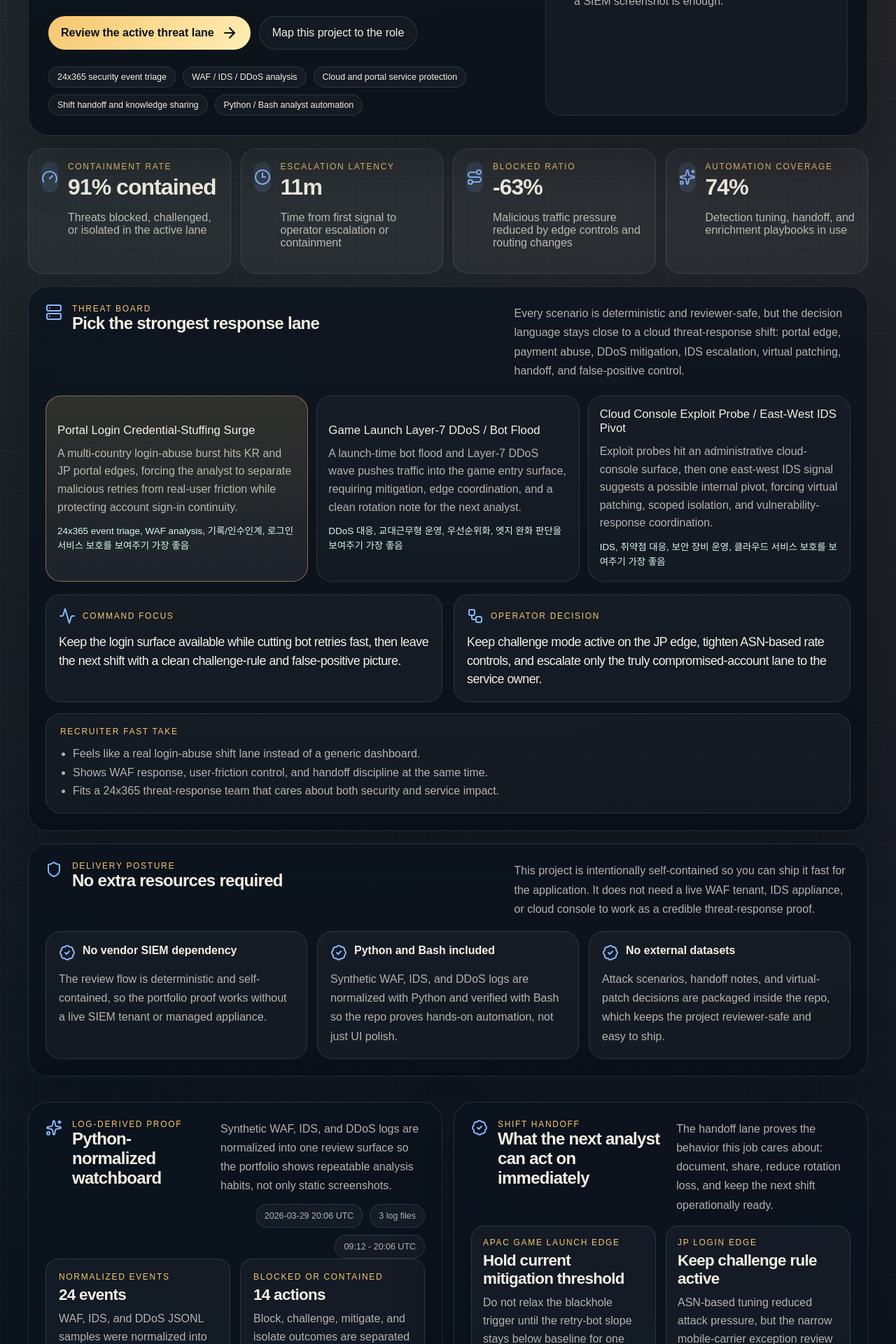
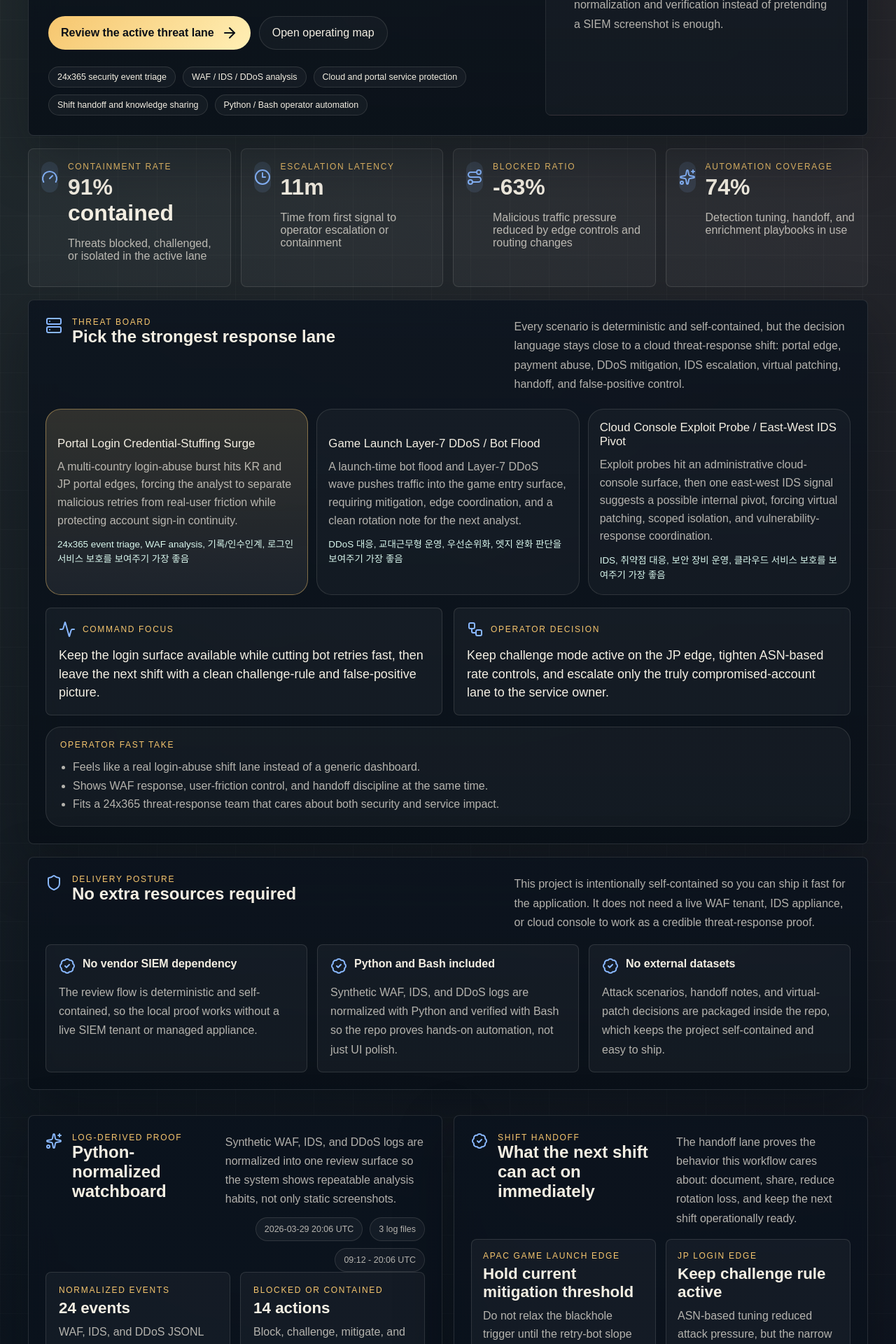
Before and after one commit to KIM3310/security-threat-response-workbench, a React (Vite) app: page / in a window 1280 px wide. Shown: the part 420-2340 px from the top of the page at 70% size. Built offline with nearby package versions, Linux system fonts and the light colour scheme.

Commit message:
design: polish threat response workbench

```diff
--- a/src/components/AlarmSection.tsx
+++ b/src/components/AlarmSection.tsx
@@ -31,7 +31,7 @@ export function AlarmSection({
       icon={<Activity className="section-icon" aria-hidden="true" />}
       kicker="Security queue"
       title="Prioritized event triage"
-      copy="The table is intentionally action-first: severity, signal, impact, and owner decision. That makes it easier to discuss 24x365 operational judgment in interviews."
+      copy="The table is intentionally action-first: severity, signal, impact, and owner decision. That makes it easier to discuss 24x365 operational judgment in system walkthroughs."
     >
       <div className="filter-toolbar">
         <label className="search-field">
--- a/src/components/HeroSection.tsx
+++ b/src/components/HeroSection.tsx
@@ -4,11 +4,11 @@ export function HeroSection() {
   return (
     <section className="hero card-panel">
       <div className="hero-copy">
-        <p className="eyebrow">Cloud Security Threat Response Portfolio Project</p>
+        <p className="eyebrow">Cloud Security Response Workbench</p>
         <h1>Security Threat Response Workbench</h1>
         <p className="hero-summary">
           Scenario-driven SOC surface for 24x365 event analysis, WAF and IDS triage, DDoS
-          containment, vulnerability response, shift handoff, and analyst-first automation.
+          containment, vulnerability response, shift handoff, and operator-first automation.
         </p>
         <div className="hero-actions">
           <a className="primary-action" href="#scenario-board">
@@ -16,15 +16,15 @@ export function HeroSection() {
             <ArrowRight aria-hidden="true" />
           </a>
           <a className="secondary-action" href="#role-fit">
-            Map this project to the role
+            Open operating map
           </a>
         </div>
-        <div className="hero-chips" aria-label="Role alignment keywords">
+        <div className="hero-chips" aria-label="Surface keywords">
           <span>24x365 security event triage</span>
           <span>WAF / IDS / DDoS analysis</span>
           <span>Cloud and portal service protection</span>
           <span>Shift handoff and knowledge sharing</span>
-          <span>Python / Bash analyst automation</span>
+          <span>Python / Bash operator automation</span>
         </div>
       </div>
 
--- a/src/components/ScenarioBoard.tsx
+++ b/src/components/ScenarioBoard.tsx
@@ -7,7 +7,7 @@ const deliveryPosture = [
   {
     title: 'No vendor SIEM dependency',
     detail:
-      'The review flow is deterministic and self-contained, so the portfolio proof works without a live SIEM tenant or managed appliance.',
+      'The review flow is deterministic and self-contained, so the local proof works without a live SIEM tenant or managed appliance.',
   },
   {
     title: 'Python and Bash included',
@@ -17,7 +17,7 @@ const deliveryPosture = [
   {
     title: 'No external datasets',
     detail:
-      'Attack scenarios, handoff notes, and virtual-patch decisions are packaged inside the repo, which keeps the project reviewer-safe and easy to ship.',
+      'Attack scenarios, handoff notes, and virtual-patch decisions are packaged inside the repo, which keeps the project self-contained and easy to ship.',
   },
 ] as const;
 
@@ -76,7 +76,7 @@ export function ScenarioBoard({
             </div>
           </div>
           <p className="section-copy">
-            Every scenario is deterministic and reviewer-safe, but the decision language stays
+            Every scenario is deterministic and self-contained, but the decision language stays
             close to a cloud threat-response shift: portal edge, payment abuse, DDoS
             mitigation, IDS escalation, virtual patching, handoff, and false-positive control.
           </p>
@@ -118,10 +118,10 @@ export function ScenarioBoard({
           />
         </div>
 
-        <div className="reviewer-note-box">
-          <p className="section-kicker">Recruiter fast take</p>
+        <div className="operator-note-box">
+          <p className="section-kicker">Operator fast take</p>
           <ul>
-            {activeScenario.recruiterNotes.map((note) => (
+            {activeScenario.operatorNotes.map((note) => (
               <li key={note}>{note}</li>
             ))}
           </ul>
--- a/src/components/SnapshotSection.tsx
+++ b/src/components/SnapshotSection.tsx
@@ -52,7 +52,7 @@ export function WatchboardSection() {
       icon={sectionIcon.automation}
       kicker="Log-derived proof"
       title="Python-normalized watchboard"
-      copy="Synthetic WAF, IDS, and DDoS logs are normalized into one review surface so the portfolio shows repeatable analysis habits, not only static screenshots."
+      copy="Synthetic WAF, IDS, and DDoS logs are normalized into one review surface so the system shows repeatable analysis habits, not only static screenshots."
       action={
         <div className="section-meta">
           <span className="meta-chip">{snapshot.meta.generatedAt}</span>
@@ -79,8 +79,8 @@ export function HandoffSection() {
     <CardSection
       icon={sectionIcon.runbook}
       kicker="Shift handoff"
-      title="What the next analyst can act on immediately"
-      copy="The handoff lane proves the behavior this job cares about: document, share, reduce rotation loss, and keep the next shift operationally ready."
+      title="What the next shift can act on immediately"
+      copy="The handoff lane proves the behavior this workflow cares about: document, share, reduce rotation loss, and keep the next shift operationally ready."
     >
       <div className="snapshot-handoff-grid">
         {snapshot.handoff.map((item) => (
--- a/src/data/evidence.ts
+++ b/src/data/evidence.ts
@@ -62,7 +62,7 @@ export const scenarioEvidence: Record<string, ScenarioEvidence> = {
       },
     ],
     analystBriefLead:
-      'Portal login abuse is active but controlled. The main job is to preserve sign-in continuity while keeping challenge posture strong enough to prevent takeover spread.',
+      'Portal login abuse is active but controlled. The main task is to preserve sign-in continuity while keeping challenge posture strong enough to prevent takeover spread.',
     analystBriefClose:
       'Do not relax the rule set broadly. The next shift should continue with the current ASN tuning and review only the narrow carrier exception lane.',
   },
@@ -148,7 +148,7 @@ export const scenarioEvidence: Record<string, ScenarioEvidence> = {
         label: 'What the next shift needs',
         value: 'Patch owner + unfreeze criteria',
         detail:
-          'The next analyst must know who owns the permanent fix, what rollback exists, and which exact condition allows change work to resume.',
+          'The next analyst must know who owns the permanent fix, what rollback exists, and which exact condition allows change work to system note.',
       },
     ],
     indicators: [
@@ -180,6 +180,6 @@ export const scenarioEvidence: Record<string, ScenarioEvidence> = {
     analystBriefLead:
       'The console exploit wave is mostly noisy probing, but one validated east-west chain keeps this from being a perimeter-only event. Response should stay scoped and evidence-driven.',
     analystBriefClose:
-      'Leave the virtual patch online, keep the isolated workload frozen, and do not resume risky changes until patch ownership and unfreeze criteria are explicitly documented.',
+      'Leave the virtual patch online, keep the isolated workload frozen, and do not system note risky changes until patch ownership and unfreeze criteria are explicitly documented.',
   },
 };
--- a/src/data/scenarios.ts
+++ b/src/data/scenarios.ts
@@ -80,7 +80,7 @@ export const scenarios: Scenario[] = [
         layer: 'Internal',
         status: 'healthy',
         availability: '99.2%',
-        detail: 'Takeover candidates are isolated to a small list rather than flooding the whole risk queue.',
+        detail: 'Takeover cases are isolated to a small list rather than flooding the whole risk queue.',
       },
     ],
     servicePath: [
@@ -106,7 +106,7 @@ export const scenarios: Scenario[] = [
         name: 'Account and risk services',
         segment: 'Internal decision point',
         status: 'healthy',
-        detail: 'High-confidence takeover candidates are narrowed to a small review set.',
+        detail: 'High-confidence takeover cases are narrowed to a small review set.',
       },
       {
         name: 'Real-user sign-in experience',
@@ -124,7 +124,7 @@ export const scenarios: Scenario[] = [
         impact: 'Attack traffic is large enough to raise user friction and create takeover risk if challenge posture weakens.',
         signal: 'Failed logins spiked 11x baseline with rotating ASN and user-agent patterns.',
         owner: 'Threat Response Analyst',
-        nextAction: 'Keep challenge mode active, tighten ASN rule, and review exception candidates with service owner.',
+        nextAction: 'Keep challenge mode active, tighten ASN rule, and review exception cases with service owner.',
         eta: 'next 10m',
       },
       {
@@ -225,11 +225,11 @@ export const scenarios: Scenario[] = [
         text: '이 시나리오는 포털 로그인 공격 상황에서 WAF, 사용자 영향, 서비스 운영팀 협업, 교대 인수인계를 한 화면에서 보여줍니다. 단순 차단이 아니라 실제 사용자 경험과 공격 억제를 함께 판단하는 흐름이 핵심입니다.',
       },
       {
-        label: 'Resume bullet',
+        label: 'System note bullet',
         text: 'Built a portal-login abuse lane that combines WAF challenge tuning, account-risk escalation, false-positive control, and shift handoff in one threat-response surface.',
       },
       {
-        label: 'Interview angle',
+        label: 'Technical review angle',
         text: 'I wanted to show that strong security response is not only “block more.” It is about separating attackers from real users fast enough to protect both risk posture and service continuity.',
       },
     ],
@@ -247,7 +247,7 @@ export const scenarios: Scenario[] = [
         proof: 'The handoff builder and analyst notes make rotation loss a first-class problem to solve.',
       },
     ],
-    recruiterNotes: [
+    operatorNotes: [
       'Feels like a real login-abuse shift lane instead of a generic dashboard.',
       'Shows WAF response, user-friction control, and handoff discipline at the same time.',
       'Fits a 24x365 threat-response team that cares about both security and service impact.',
@@ -477,11 +477,11 @@ export const scenarios: Scenario[] = [
         text: '이 시나리오는 게임 런칭 시점의 DDoS와 봇 재시도 흐름을 다루며, 단순 트래픽 차단이 아니라 실제 사용자 성공률을 기준으로 완화 강도를 조절하는 보안관제 판단을 보여줍니다.',
       },
       {
-        label: 'Resume bullet',
+        label: 'System note bullet',
         text: 'Built a game-launch threat lane that ties DDoS mitigation, WAF challenge posture, real-user success rate, and multi-shift handoff into one response surface.',
       },
       {
-        label: 'Interview angle',
+        label: 'Technical review angle',
         text: 'I included this to show I understand 24x365 work under pressure: the best response is fast, but it also has to be explainable and safe for the next shift to continue.',
       },
     ],
@@ -499,7 +499,7 @@ export const scenarios: Scenario[] = [
         proof: 'Automation helps decide what to tune, what to escalate, and what the next shift must inherit clearly.',
       },
     ],
-    recruiterNotes: [
+    operatorNotes: [
       'This scenario reads like an on-shift DDoS lane, not a generic traffic chart.',
       'It shows clear prioritization between attack pressure and real-user success.',
       'The handoff story maps well to a 24x365 team with rotation-based operations.',
@@ -577,7 +577,7 @@ export const scenarios: Scenario[] = [
         layer: 'Internal detection',
         status: 'degraded',
         availability: '1 high-confidence alert',
-        detail: 'Most noise is suppressed, leaving one lateral-movement candidate that requires isolation.',
+        detail: 'Most noise is suppressed, leaving one lateral-movement signal that requires isolation.',
       },
       {
         name: 'Vulnerability response',
@@ -648,7 +648,7 @@ export const scenarios: Scenario[] = [
         domain: 'Vulnerability response',
         title: 'Patch owner and rollback plan required before change unfreeze',
         impact: 'Without a named owner and rollback note, the incident can drift into prolonged watch mode.',
-        signal: 'Patch request is open but change-resume criteria are not yet documented.',
+        signal: 'Patch request is open but change-system note criteria are not yet documented.',
         owner: 'Platform Owner',
         nextAction: 'Confirm patch ETA, rollback path, and exact unfreeze trigger.',
         eta: '30m',
@@ -672,7 +672,7 @@ export const scenarios: Scenario[] = [
       {
         time: '14:24',
         title: 'Patch owner and unfreeze criteria documented',
-        detail: 'Security, platform, and change owners aligned on the temporary control, patch path, and exact resume trigger.',
+        detail: 'Security, platform, and change owners aligned on the temporary control, patch path, and exact system note trigger.',
         owner: 'Threat Response Analyst',
         state: 'queued',
       },
@@ -719,7 +719,7 @@ export const scenarios: Scenario[] = [
       {
         step: '04',
         owner: 'Security and change owners',
-        action: 'Document patch ETA, rollback path, and exact unfreeze criteria before normal changes resume.',
+        action: 'Document patch ETA, rollback path, and exact unfreeze criteria before normal changes system note.',
         outcome: 'The incident closes with a clean operational boundary instead of vague “watch and wait” language.',
       },
     ],
@@ -729,11 +729,11 @@ export const scenarios: Scenario[] = [
         text: '이 시나리오는 클라우드 콘솔 공격 탐지, WAF 가상 패치, IDS 기반 내부 확산 의심 신호 검증, 취약점 대응 협업을 한 화면에서 설명하도록 설계했습니다. 보안 대응과 운영 변경관리의 연결이 핵심입니다.',
       },
       {
-        label: 'Resume bullet',
+        label: 'System note bullet',
         text: 'Built a cloud-console threat lane that combines exploit triage, virtual patching, east-west IDS validation, scoped isolation, and change-freeze coordination.',
       },
       {
-        label: 'Interview angle',
+        label: 'Technical review angle',
         text: 'I wanted to show that mature security response is also operations response: you contain risk fast, but you also define who patches, who rolls back, and when the business can safely move again.',
       },
     ],
@@ -751,10 +751,10 @@ export const scenarios: Scenario[] = [
         proof: 'Containment is precise enough to reduce risk without forcing a broad service shutdown.',
       },
     ],
-    recruiterNotes: [
+    operatorNotes: [
       'This scenario fills the biggest gap in a typical junior profile: vulnerability response joined to IDS validation and change coordination.',
       'Reads like cloud-service protection work rather than a purely academic security lab.',
-      'Good fit for explaining why the candidate can grow into a threat-response role even without prior SOC title history.',
+      'Good fit for explaining how the surface supports threat response even without a live SOC tenant.',
     ],
   },
 ];
--- a/src/index.css
+++ b/src/index.css
@@ -112,7 +112,7 @@ select {
 .domain-availability {
   margin: 0;
   font-family: 'Avenir Next Condensed', 'Space Grotesk', 'Avenir Next', sans-serif;
-  letter-spacing: -0.03em;
+  letter-spacing: 0;
 }
 
 .hero h1 {
@@ -124,7 +124,7 @@ select {
 .hero-summary,
 .section-copy,
 .proof-points li,
-.reviewer-note-box li,
+.operator-note-box li,
 .metric-card p,
 .domain-detail,
 .path-detail,
@@ -366,7 +366,7 @@ select {
 }
 
 .overview-card,
-.reviewer-note-box,
+.operator-note-box,
 .metric-card,
 .domain-card,
 .automation-card,
@@ -395,17 +395,17 @@ select {
   line-height: 1.5;
 }
 
-.reviewer-note-box {
+.operator-note-box {
   margin-top: 16px;
   padding: 18px 20px;
 }
 
-.reviewer-note-box ul {
+.operator-note-box ul {
   margin: 12px 0 0;
   padding-left: 18px;
 }
 
-.reviewer-note-box li {
+.operator-note-box li {
   line-height: 1.65;
 }
 
@@ -946,7 +946,7 @@ select {
   margin: 6px 0 0;
   font-size: 1.4rem;
   font-family: 'Avenir Next Condensed', 'Space Grotesk', 'Avenir Next', sans-serif;
-  letter-spacing: -0.03em;
+  letter-spacing: 0;
 }
 
 .snapshot-card p:last-child {
@@ -1024,6 +1024,37 @@ select {
   }
 }
 
+.hero,
+.hero-proof,
+.headline-card,
+.section-card,
+.scenario-board,
+.metric-card,
+.overview-card,
+.delivery-card,
+.domain-card,
+.path-node,
+.evidence-card,
+.indicator-card,
+.alarm-row,
+.timeline-card,
+.automation-card,
+.role-fit-card,
+.application-card,
+.snapshot-card,
+.brief-preview,
+.empty-state {
+  border-radius: 8px;
+}
+
+@media (max-width: 720px) {
+  .hero,
+  .scenario-board,
+  .section-card {
+    border-radius: 8px;
+  }
+}
+
 @media (max-width: 720px) {
   .page-content {
     width: min(100% - 20px, 1200px);
--- a/src/types.ts
+++ b/src/types.ts
@@ -122,5 +122,5 @@ export interface Scenario {
   runbook: RunbookStep[];
   applicationAssets: ApplicationAsset[];
   roleMappings: RoleMapping[];
-  recruiterNotes: string[];
+  operatorNotes: string[];
 }
```
Also changed, not shown: src/App.tsx (+13 -13 lines), 2 other files (tests, documents, lock files or other folders).
